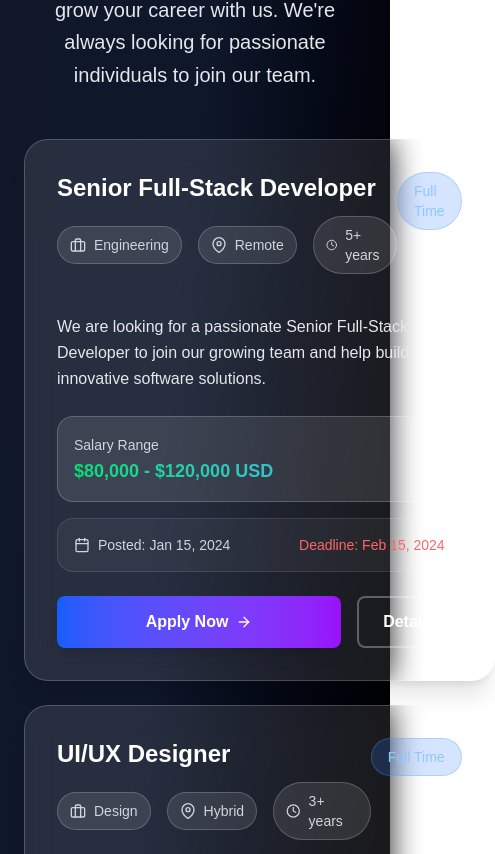
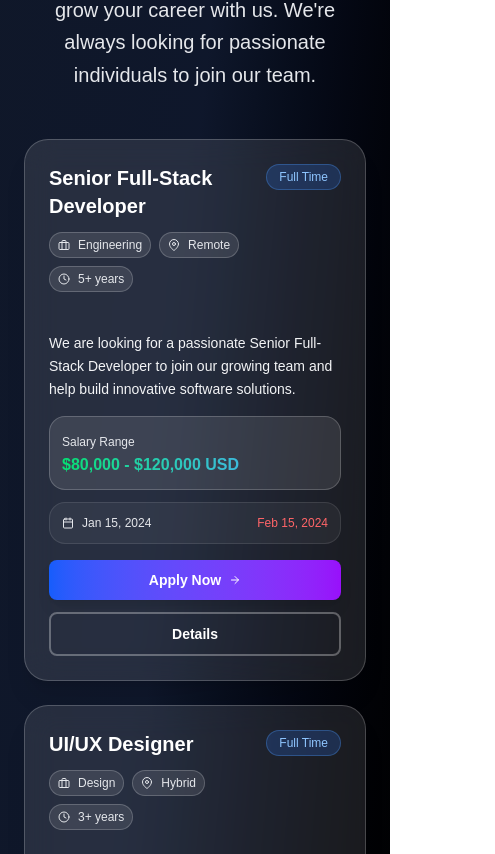
Before and after one commit to nurads/gumisofts_website, a Next.js app: page /careers in a window 390 px wide. Shown: the part 1850-2704 px from the top of the page, 495 px wide, since content can reach past the window. Built offline with nearby package versions, Linux system fonts and the light colour scheme.

Commit message:
Job card fixxed

```diff
--- a/components/JobCard.tsx
+++ b/components/JobCard.tsx
@@ -40,68 +40,68 @@ const JobCard: React.FC<JobCardProps> = ({ job, onApply }) => {
             transition={{ duration: 0.6 }}
             viewport={{ once: true }}
             whileHover={{ y: -10, scale: 1.02 }}
-            className="group relative bg-white/10 backdrop-blur-lg rounded-3xl p-8 border border-white/20 hover:border-purple-400/50 transition-all duration-500 shadow-xl"
+            className="group relative bg-white/10 backdrop-blur-lg rounded-3xl p-6 lg:p-8 border border-white/20 hover:border-purple-400/50 transition-all duration-500 shadow-xl"
         >
             {/* Background gradient effect */}
             <div className="absolute inset-0 bg-gradient-to-r from-blue-600/10 to-purple-600/10 rounded-3xl opacity-0 group-hover:opacity-100 transition-opacity duration-500 -z-10"></div>
 
             <div className="flex justify-between items-start mb-6">
                 <div className="flex-1">
-                    <h3 className="text-2xl font-bold text-white mb-3 group-hover:text-transparent group-hover:bg-clip-text group-hover:bg-gradient-to-r group-hover:from-blue-400 group-hover:to-purple-400 transition-all duration-300">
+                    <h3 className="text-xl lg:text-2xl font-bold text-white mb-3 group-hover:text-transparent group-hover:bg-clip-text group-hover:bg-gradient-to-r group-hover:from-blue-400 group-hover:to-purple-400 transition-all duration-300">
                         {job.title}
                     </h3>
-                    <div className="flex items-center gap-4 text-sm text-gray-300 mb-4">
-                        <span className="flex items-center gap-2 bg-white/10 px-3 py-2 rounded-full border border-white/20">
-                            <FiBriefcase className="w-4 h-4" />
-                            {job.department}
+                    <div className="flex flex-wrap items-center gap-2 lg:gap-4 text-sm text-gray-200 mb-4">
+                        <span className="flex items-center gap-2 bg-white/10 px-2 py-1 lg:px-3 lg:py-2 rounded-full border border-white/20">
+                            <FiBriefcase className="w-3 h-3 lg:w-4 lg:h-4" />
+                            <span className="text-xs lg:text-sm">{job.department}</span>
                         </span>
-                        <span className="flex items-center gap-2 bg-white/10 px-3 py-2 rounded-full border border-white/20">
-                            <FiMapPin className="w-4 h-4" />
-                            {job.location}
+                        <span className="flex items-center gap-2 bg-white/10 px-2 py-1 lg:px-3 lg:py-2 rounded-full border border-white/20">
+                            <FiMapPin className="w-3 h-3 lg:w-4 lg:h-4" />
+                            <span className="text-xs lg:text-sm">{job.location}</span>
                         </span>
-                        <span className="flex items-center gap-2 bg-white/10 px-3 py-2 rounded-full border border-white/20">
-                            <FiClock className="w-4 h-4" />
-                            {job.experience}
+                        <span className="flex items-center gap-2 bg-white/10 px-2 py-1 lg:px-3 lg:py-2 rounded-full border border-white/20">
+                            <FiClock className="w-3 h-3 lg:w-4 lg:h-4" />
+                            <span className="text-xs lg:text-sm">{job.experience}</span>
                         </span>
                     </div>
                 </div>
-                <span className={`px-4 py-2 rounded-full text-sm font-medium capitalize border ${getJobTypeColor(job.type)}`}>
+                <span className={`px-3 py-1 lg:px-4 lg:py-2 rounded-full text-xs lg:text-sm font-medium capitalize border ${getJobTypeColor(job.type)}`}>
                     {job.type.replace('-', ' ')}
                 </span>
             </div>
 
-            <p className="text-gray-200 mb-6 line-clamp-3 leading-relaxed">{job.description}</p>
+            <p className="text-gray-100 text-sm lg:text-base mb-4 lg:mb-6 line-clamp-3 leading-relaxed">{job.description}</p>
 
-            <div className="space-y-4 mb-6">
+            <div className="space-y-3 lg:space-y-4 mb-4 lg:mb-6">
                 {job.salary && (
-                    <div className="bg-white/10 rounded-2xl p-4 border border-white/20">
-                        <span className="text-sm text-gray-300">Salary Range</span>
-                        <div className="text-lg font-bold text-transparent bg-clip-text bg-gradient-to-r from-green-400 to-blue-400">
+                    <div className="bg-white/10 rounded-2xl p-3 lg:p-4 border border-white/20">
+                        <span className="text-xs lg:text-sm text-gray-200">Salary Range</span>
+                        <div className="text-base lg:text-lg font-bold text-transparent bg-clip-text bg-gradient-to-r from-green-400 to-blue-400">
                             {formatSalary(job.salary)}
                         </div>
                     </div>
                 )}
 
-                <div className="flex items-center justify-between text-sm text-gray-300 bg-white/5 rounded-2xl p-4 border border-white/10">
+                <div className="flex items-center justify-between text-xs lg:text-sm text-gray-200 bg-white/5 rounded-2xl p-3 lg:p-4 border border-white/10">
                     <span className="flex items-center gap-2">
-                        <FiCalendar className="w-4 h-4" />
-                        Posted: {formatDate(job.postedAt)}
+                        <FiCalendar className="w-3 h-3 lg:w-4 lg:h-4" />
+                        <span className="hidden sm:inline">Posted: </span>{formatDate(job.postedAt)}
                     </span>
                     <span className="text-red-400 font-medium">
-                        Deadline: {formatDate(job.deadline)}
+                        <span className="hidden sm:inline">Deadline: </span>{formatDate(job.deadline)}
                     </span>
                 </div>
             </div>
 
-            <div className="flex gap-4">
+            <div className="flex flex-col sm:flex-row gap-3 lg:gap-4">
                 <button
                     onClick={() => onApply(job)}
-                    className="flex-1 bg-gradient-to-r from-blue-600 to-purple-600 hover:from-blue-700 hover:to-purple-700 text-white px-6 py-3 rounded-lg font-semibold transition-all duration-300 transform hover:scale-105 shadow-lg flex items-center justify-center gap-2"
+                    className="flex-1 bg-gradient-to-r from-blue-600 to-purple-600 hover:from-blue-700 hover:to-purple-700 text-white px-4 py-2.5 lg:px-6 lg:py-3 rounded-lg font-semibold text-sm lg:text-base transition-all duration-300 transform hover:scale-105 shadow-lg flex items-center justify-center gap-2"
                 >
                     Apply Now
-                    <FiArrowRight className="w-4 h-4" />
+                    <FiArrowRight className="w-3 h-3 lg:w-4 lg:h-4" />
                 </button>
-                <button className="px-6 py-3 border-2 border-white/30 hover:border-white/60 text-white hover:bg-white/10 rounded-lg font-semibold transition-all duration-300">
+                <button className="px-4 py-2.5 lg:px-6 lg:py-3 border-2 border-white/30 hover:border-white/60 text-white hover:bg-white/10 rounded-lg font-semibold text-sm lg:text-base transition-all duration-300">
                     Details
                 </button>
             </div>
```
